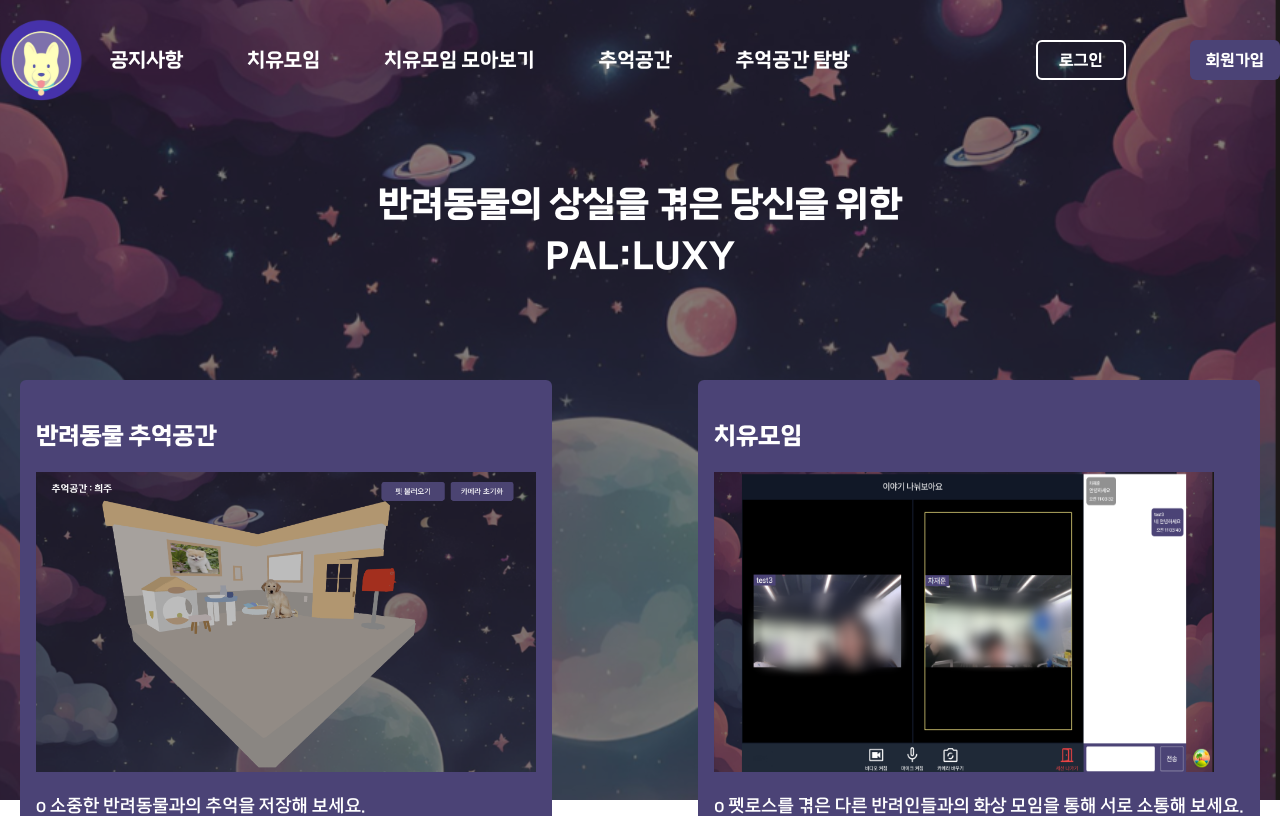
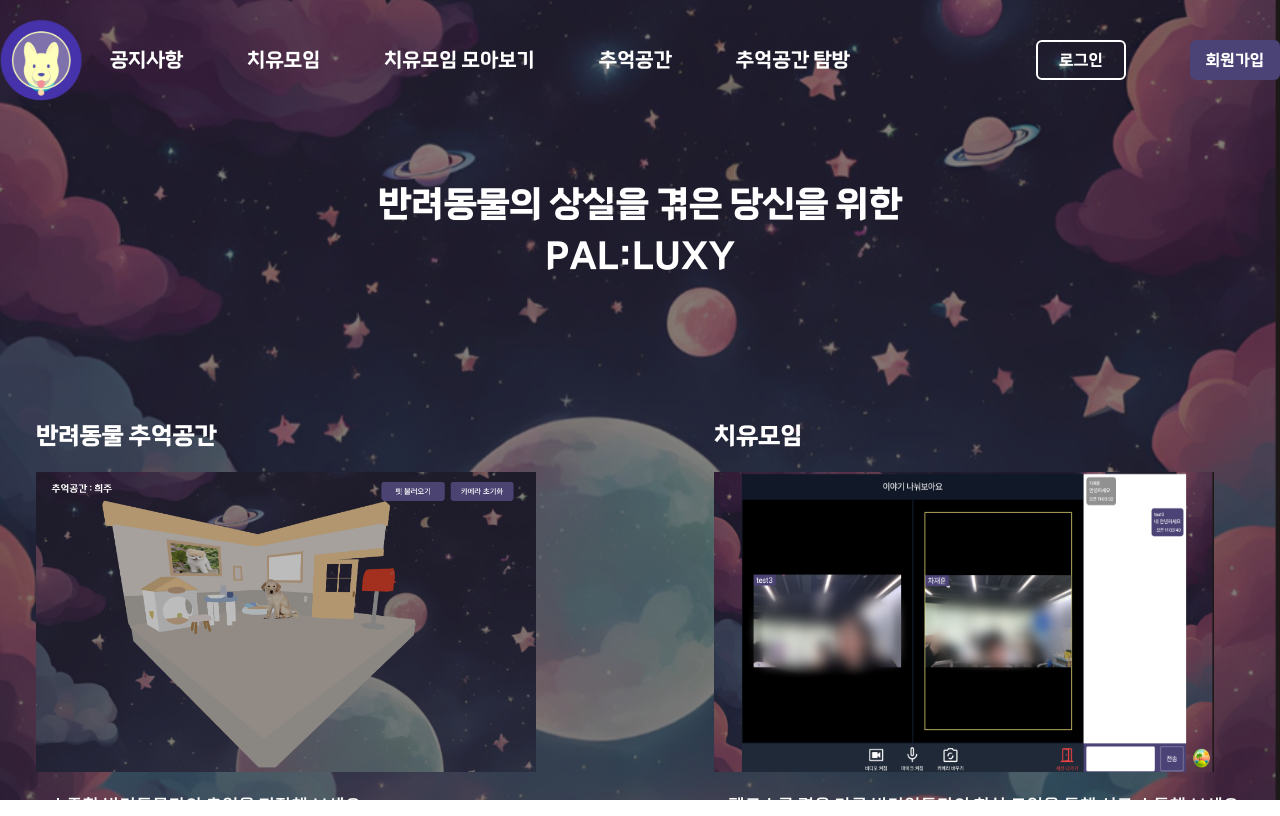
Before and after one commit to leepro1/palluxy, a React (Vite) app in the folder frontend/: page / in a window 1280 px wide. Shown: the top 816 px of the page. Built offline with nearby package versions, Linux system fonts and the light colour scheme; no server answers; a web font is replaced by a local one.

Commit message:
Refactor: 불필요한 console 로그 삭제
Former-commit-id: 59caf188a693946402b39886713a429ce8d2c8ee

```diff
--- a/frontend/src/pages/HomePage/index.jsx
+++ b/frontend/src/pages/HomePage/index.jsx
@@ -15,9 +15,9 @@ const HomePage = () => {
         <div className="mx-5 my-10">
           <div className="grid justify-center gap-y-10 lg:flex lg:justify-between">
             {/* 추억공간 */}
-            <div className="flex flex-col gap-y-5 rounded-md bg-pal-purple px-4 py-10 font-jamsilBold text-white">
+            <div className="flex flex-col gap-y-5 rounded-md px-4 py-10 font-jamsilBold text-white">
               <h2 className="text-2xl">반려동물 추억공간</h2>
-              <div className="h-[220px] w-[320px] bg-black lg:h-[300px] lg:w-[500px]">
+              <div className="h-[180px] w-[280px] bg-black lg:h-[300px] lg:w-[500px]">
                 <img
                   className="h-full w-full"
                   src={roomPreview}
@@ -31,9 +31,9 @@ const HomePage = () => {
               </div>
             </div>
             {/* 치유모임 */}
-            <div className="flex flex-col gap-y-5 rounded-md bg-pal-purple px-4 py-10 font-jamsilBold text-white">
+            <div className="flex flex-col gap-y-5 rounded-md px-4 py-10 font-jamsilBold text-white">
               <h2 className="text-2xl">치유모임</h2>
-              <div className="h-[220px] w-[320px] bg-black lg:h-[300px] lg:w-[500px]">
+              <div className="h-[180px] w-[280px] bg-black lg:h-[300px] lg:w-[500px]">
                 <img
                   className="h-full w-full"
                   src={meetingPreview}
--- a/frontend/src/pages/MemorySpaceOverviewPage/index.jsx
+++ b/frontend/src/pages/MemorySpaceOverviewPage/index.jsx
@@ -26,7 +26,6 @@ const MemorySpaceOverviewPage = () => {
       if (data) {
         return fetchRoomOverview(data.id);
       } else {
-        console.log('asdf');
         return fetchRoomOverviewNoneUser();
       }
     },
--- a/frontend/src/pages/MemorySpacePage/SideBar/GuestBoxSideBar.jsx
+++ b/frontend/src/pages/MemorySpacePage/SideBar/GuestBoxSideBar.jsx
@@ -16,7 +16,6 @@ const GuestBoxSideBar = () => {
   const { userId } = useParams();
   const userData = queryClient.getQueryData(['userInfo']);
   const roomData = queryClient.getQueryData(['memorySpace', userId]);
-  console.log('guiest book side');
   const { data: guestBookData, isSuccess } = useQuery({
     queryKey: ['guestBook', userId],
     queryFn: () => fetchGuestbookComment(roomData.roomId),
--- a/frontend/src/pages/MemorySpacePage/SideBar/UsageTipSideBar.jsx
+++ b/frontend/src/pages/MemorySpacePage/SideBar/UsageTipSideBar.jsx
@@ -9,7 +9,6 @@ const UsageTipSideBar = () => {
   const navigate = useNavigate();
   const currentConnetUserId = queryClient.getQueryData(['userInfo']);
 
-  console.log('tip SideBar');
   useEffect(() => {
     if (parseInt(visitUserId) !== currentConnetUserId.id) {
       navigate(`/memoryspace/${visitUserId}`);
--- a/frontend/src/pages/SignInPage/index.jsx
+++ b/frontend/src/pages/SignInPage/index.jsx
@@ -50,12 +50,10 @@ const SigninProcess = () => {
   const { mutate: signMutate } = useMutation({
     mutationFn: loginUser,
     onSuccess: async (data) => {
-      console.log('로그인 성공', data);
       queryClient.setQueryData(['userInfo'], data);
       navigate('/', { replace: true });
     },
-    onError: (error) => {
-      console.log('로그인 실패', error);
+    onError: () => {
       reset({ email: '', password: '' });
       setLoginError('아이디 또는 비밀번호가 잘못 입력되었습니다.');
     },
--- a/frontend/src/pages/SignUpPage/index.jsx
+++ b/frontend/src/pages/SignUpPage/index.jsx
@@ -119,8 +119,6 @@ const SignupProcess = () => {
 
   const registerUser = async (data) => {
     try {
-      console.log('유저 등록', data);
-
       const response = await instance.post('/api/users', data);
 
       if (response.status !== 201) {
--- a/frontend/src/utils/index.js
+++ /dev/null
@@ -1 +0,0 @@
-console.log('test')
```
